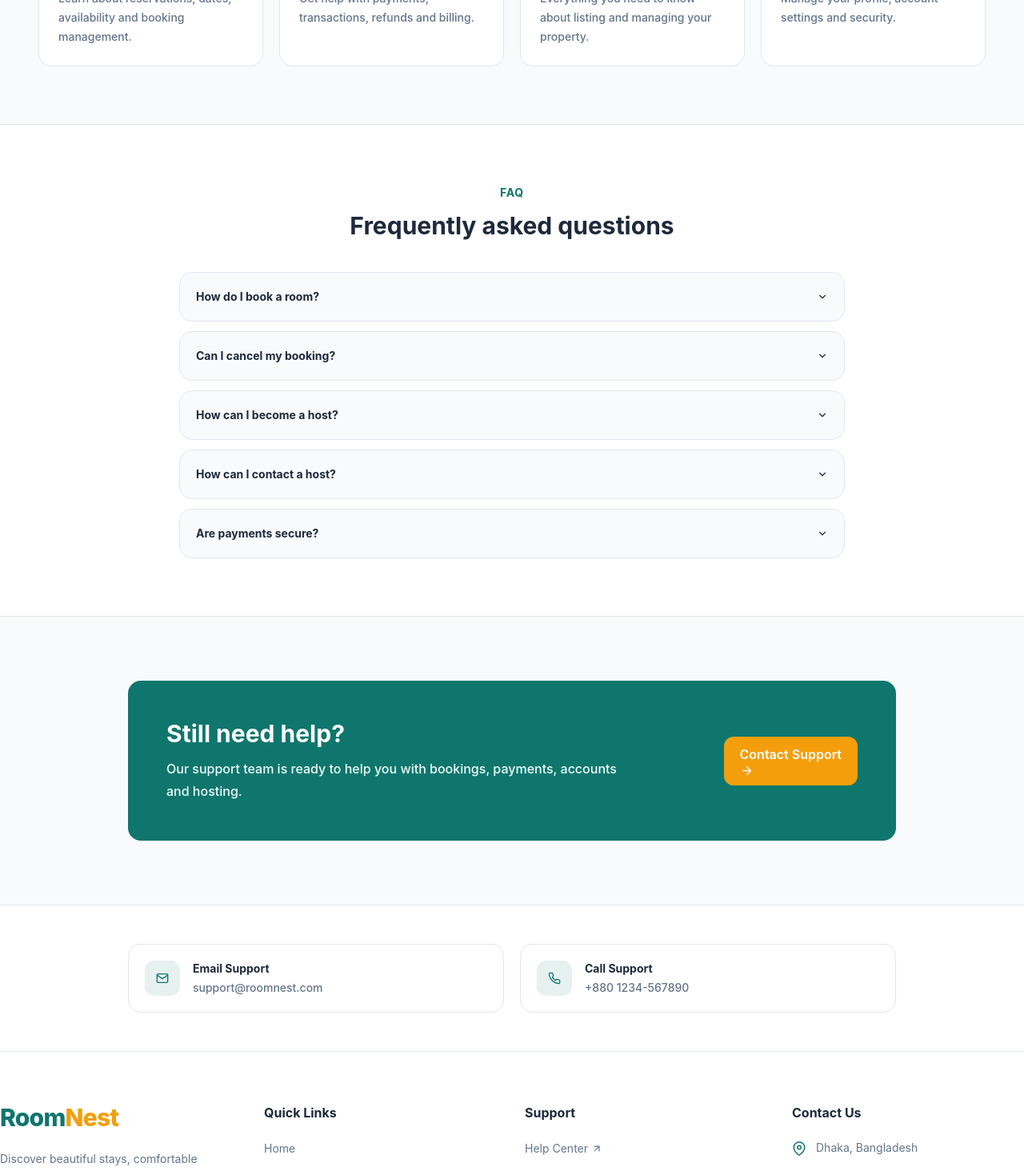
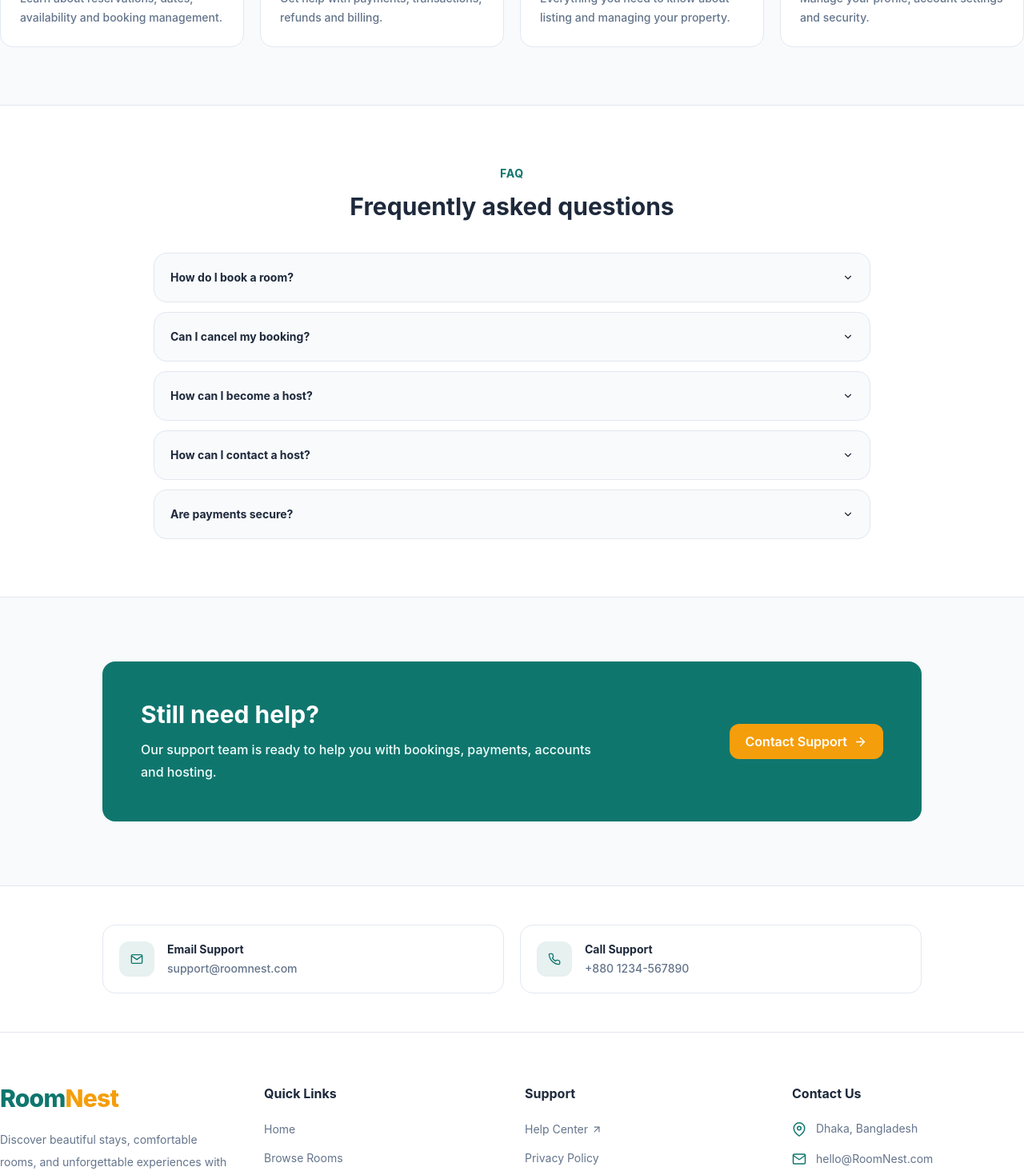
Before and after one commit to theashrafislam/room-nest-frontend, a React (Vite) app: page /help in a window 1280 px wide. Shown: the part 800-2264 px from the top of the page at 80% size. Built offline with nearby package versions, Linux system fonts and the light colour scheme.

Commit message:
make perfect also poilish total four page of suppored

```diff
--- a/src/pages/support/CancellationPolicy.jsx
+++ b/src/pages/support/CancellationPolicy.jsx
@@ -15,7 +15,7 @@ const CancellationPolicy = () => {
       {/* Header */}
 
       <section className="border-b border-border bg-card">
-        <div className="mx-auto max-w-5xl px-5 py-14 sm:px-8 lg:px-12 lg:py-18">
+        <div className="mx-auto max-w-6xl px-4 lg:px-0 py-14 lg:py-18">
           <Link
             to="/"
             className="inline-flex items-center gap-2 text-sm font-semibold text-muted transition duration-300 hover:text-primary"
@@ -51,7 +51,7 @@ const CancellationPolicy = () => {
       {/* Policy Overview */}
 
       <section className="bg-background">
-        <div className="mx-auto max-w-5xl px-5 py-12 sm:px-8 lg:px-12 lg:py-16">
+        <div className="mx-auto max-w-6xl px-4 lg:px-0 py-12 lg:py-16">
           <div className="grid gap-5 sm:grid-cols-3">
             <PolicyCard
               icon={<FiCalendar />}
@@ -77,7 +77,7 @@ const CancellationPolicy = () => {
       {/* Main Content */}
 
       <section className="border-y border-border bg-card">
-        <div className="mx-auto max-w-5xl px-5 py-12 sm:px-8 lg:px-12 lg:py-16">
+        <div className="mx-auto max-w-6xl px-4 lg:px-0 py-12 lg:py-16">
           <div className="space-y-8">
             <CancellationSection
               number="01"
--- a/src/pages/support/HelpCenter.jsx
+++ b/src/pages/support/HelpCenter.jsx
@@ -72,7 +72,7 @@ const HelpCenter = () => {
             {/* Hero */}
 
             <section className="bg-primary">
-        <div className="mx-auto max-w-7xl px-5 py-16 sm:px-8 lg:px-12 lg:py-20">
+                <div className="mx-auto max-w-7xl px-4 lg:px-0 py-16 lg:py-20">
                     <div className="mx-auto max-w-3xl text-center text-white">
                         <span className="inline-flex items-center gap-2 rounded-full bg-white/10 px-4 py-2 text-sm font-semibold">
                             <FiBookOpen size={16} />
@@ -116,7 +116,7 @@ const HelpCenter = () => {
             {/* Categories */}
 
             <section className="bg-background">
-        <div className="mx-auto max-w-7xl px-5 py-14 sm:px-8 lg:px-12 lg:py-18">
+                <div className="mx-auto max-w-7xl px-4 lg:px-0 py-14 lg:py-18">
                     <div className="text-center">
                         <span className="text-sm font-bold uppercase tracking-wider text-primary">
                             Browse Topics
@@ -153,7 +153,7 @@ const HelpCenter = () => {
             {/* FAQ */}
 
             <section className="border-y border-border bg-card">
-        <div className="mx-auto max-w-4xl px-5 py-14 sm:px-8 lg:py-18">
+                <div className="mx-auto max-w-4xl px-4 lg:px-0 py-14 lg:py-18">
                     <div className="text-center">
                         <span className="text-sm font-bold uppercase tracking-wider text-primary">
                             FAQ
@@ -190,7 +190,7 @@ const HelpCenter = () => {
             {/* Contact Support */}
 
             <section className="bg-background">
-        <div className="mx-auto max-w-5xl px-5 py-14 sm:px-8 lg:py-20">
+                <div className="mx-auto max-w-5xl px-4 lg:px-0 py-14 lg:py-20">
                     <div className="rounded-2xl bg-primary p-7 text-white sm:p-10 lg:p-12">
                         <div className="grid gap-8 lg:grid-cols-[1fr_auto] lg:items-center">
                             <div>
@@ -207,10 +207,10 @@ const HelpCenter = () => {
                             <Link to="/contact">
                                 <Button
                                     variant="secondary"
-                  className="w-full sm:w-auto"
+                                    className="w-full sm:w-auto inline-flex items-center justify-center gap-2"
                                 >
-                  Contact Support
-                  <FiArrowRight size={17} />
+                                    <span>Contact Support</span>
+                                    <FiArrowRight size={17} className="shrink-0" />
                                 </Button>
                             </Link>
                         </div>
@@ -221,7 +221,7 @@ const HelpCenter = () => {
             {/* Quick Contact */}
 
             <section className="border-t border-border bg-card">
-        <div className="mx-auto max-w-5xl px-5 py-12 sm:px-8">
+                <div className="mx-auto max-w-5xl px-4 lg:px-0 py-12">
                     <div className="grid gap-5 sm:grid-cols-2">
                         <a
                             href="mailto:support@roomnest.com"
--- a/src/pages/support/PrivacyPolicy.jsx
+++ b/src/pages/support/PrivacyPolicy.jsx
@@ -14,7 +14,7 @@ const PrivacyPolicy = () => {
       {/* Header */}
 
       <section className="border-b border-border bg-card">
-        <div className="mx-auto max-w-5xl px-5 py-14 sm:px-8 lg:px-12 lg:py-18">
+        <div className="mx-auto max-w-6xl px-4 lg:px-0 py-14 lg:py-18">
           <Link
             to="/"
             className="inline-flex items-center gap-2 text-sm font-semibold text-muted transition duration-300 hover:text-primary"
@@ -51,7 +51,7 @@ const PrivacyPolicy = () => {
       {/* Content */}
 
       <section>
-        <div className="mx-auto max-w-5xl px-5 py-12 sm:px-8 lg:px-12 lg:py-16">
+        <div className="mx-auto max-w-6xl px-4 lg:px-0 py-12 lg:py-16">
           <div className="space-y-10">
             <PolicySection
               icon={<FiUser />}
--- a/src/pages/support/TermsConditions.jsx
+++ b/src/pages/support/TermsConditions.jsx
@@ -15,7 +15,7 @@ const TermsConditions = () => {
       {/* Header */}
 
       <section className="border-b border-border bg-card">
-        <div className="mx-auto max-w-5xl px-5 py-14 sm:px-8 lg:px-12 lg:py-18">
+        <div className="mx-auto max-w-6xl px-4 lg:px-0 py-14 lg:py-18">
           <Link
             to="/"
             className="inline-flex items-center gap-2 text-sm font-semibold text-muted transition duration-300 hover:text-primary"
@@ -51,7 +51,7 @@ const TermsConditions = () => {
       {/* Content */}
 
       <section>
-        <div className="mx-auto max-w-5xl px-5 py-12 sm:px-8 lg:px-12 lg:py-16">
+        <div className="mx-auto max-w-6xl px-4 lg:px-0 py-12 lg:py-16">
           <div className="space-y-10">
             <TermsSection
               number="01"
```
Lines whose indentation alone changed are shown as unchanged.
